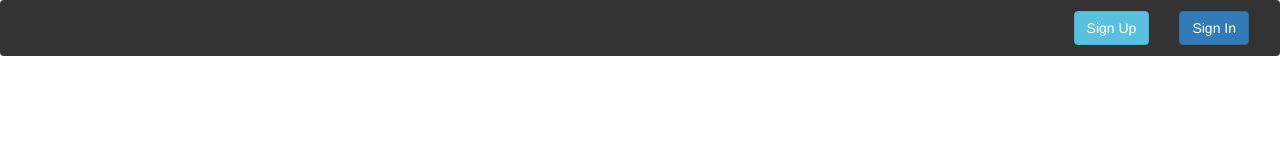
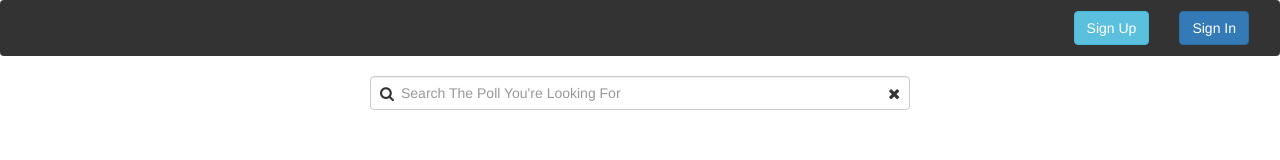
Before and after one commit to xiumozhan/Voting-App, a website: page public/index.html at #!/polls in a window 1280 px wide. Both pictures are taken after a click on the button "View All The Polls". Drawn offline with nearby package versions, Linux system fonts and the light colour scheme; some packages are replaced by stand-ins of ours; no server answers; a script that the page names is missing.

Commit message:
Add search feature to the polls page

```diff
--- a/public/controllers/pollsController.js
+++ b/public/controllers/pollsController.js
@@ -1,4 +1,6 @@
 testApp.controller('pollsController', ['$scope', '$http', '$location', function($scope, $http, $location) {
+    let fullPollList = [];
+
     const loadAllPolls = () => {
         $http({
             method: 'GET',
@@ -6,6 +8,7 @@ testApp.controller('pollsController', ['$scope', '$http', '$location', function(
         })
         .then((polls) => {
             $scope.polls = polls.data;
+            fullPollList = $scope.polls;
         }, (fail) => {
             console.log(fail);
         })
@@ -19,4 +22,20 @@ testApp.controller('pollsController', ['$scope', '$http', '$location', function(
     $scope.goToPoll = (id) => {
         $location.path(`/poll/${id}`);
     };
+
+    $scope.clearSearchString = () => {
+        $scope.searchString = undefined;
+        $scope.polls = fullPollList;
+    };
+
+    $scope.searchPoll = () => {
+        let escaped;
+        escaped = $scope.searchString.replace(/[.*+?^${}()|[\]\\]/g, '\\$&');
+        escaped = escaped.replace(/\s+/g, '.*$&');
+        const searchExp = new RegExp(escaped, 'gi');
+        console.log(searchExp);
+        $scope.polls = fullPollList.filter((poll) => {
+            return searchExp.test(poll.question) === true;
+        });
+    }
 }]);
--- a/public/index.html
+++ b/public/index.html
@@ -10,6 +10,7 @@
     <link rel='stylesheet' href='styles/main.css'>
     <link rel='stylesheet' href='styles/pollPage.css'>
     <link rel='stylesheet' href='styles/navigation.css'>
+    <link rel='stylesheet' href='styles/polls.css'>
     <script src="https://ajax.googleapis.com/ajax/libs/angularjs/1.6.0-rc.2/angular.min.js"></script>
     <script src="https://ajax.googleapis.com/ajax/libs/angularjs/1.6.0-rc.2/angular-route.js"></script>
     <script src="node_modules/angular-jwt/dist/angular-jwt.js"></script>
--- /dev/null
+++ b/public/styles/polls.css
@@ -0,0 +1,28 @@
+.polls-container {
+    margin-top: 20px;
+}
+
+.search-container {
+    margin-top: 20px;
+    position: relative;
+}
+
+.search-container .search-icon {
+    position: absolute;
+    left: 25px;
+    top: 50%;
+    transform: translateY(-50%);
+    cursor: pointer;
+}
+
+.search-container .remove-icon {
+    position: absolute;
+    right: 25px;
+    top: 50%;
+    transform: translateY(-50%);
+}
+
+.search-container input[type='text'] {
+    padding-left: 30px;
+    padding-right: 30px;
+}
--- a/public/templates/pollsPage.html
+++ b/public/templates/pollsPage.html
@@ -1,5 +1,18 @@
 <div class="container">
-    <div class="container-fluid">
+    <div class="container-fluid search-container">
+        <div class="row">
+            <div class="col-sm-3"></div>
+            <div class="col-sm-6">
+                <form ng-submit="searchPoll()" class="search-form">
+                    <i class="fa fa-search search-icon"></i>
+                    <input type="text" ng-model="searchString" placeholder="Search The Poll You're Looking For" class="form-control">
+                    <i class="fa fa-remove remove-icon" ng-click="clearSearchString()"></i>
+                </form>
+            </div>
+            <div class="col-sm-3"></div>
+        </div>
+    </div>
+    <div class="container-fluid polls-container">
         <div class="row">
             <div class="col-sm-1"></div>
             <div class="col-sm-10">
```
